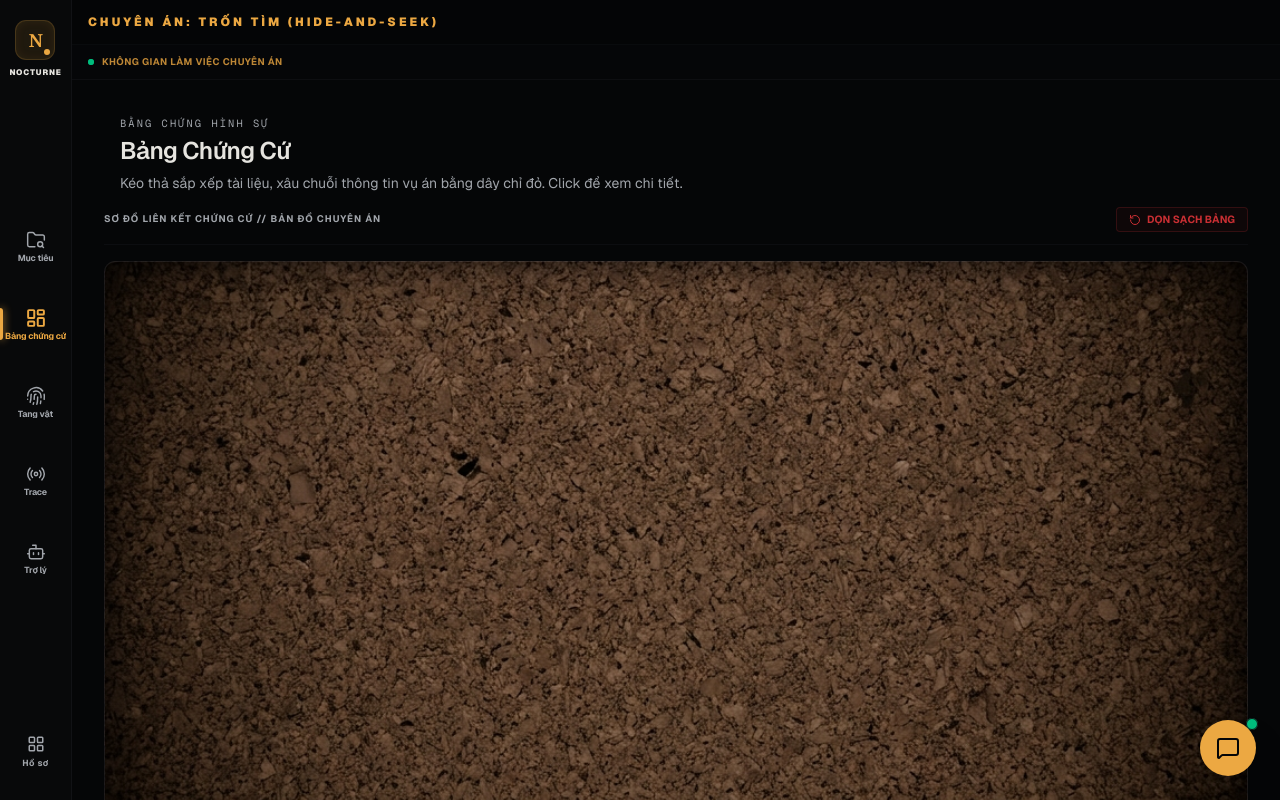
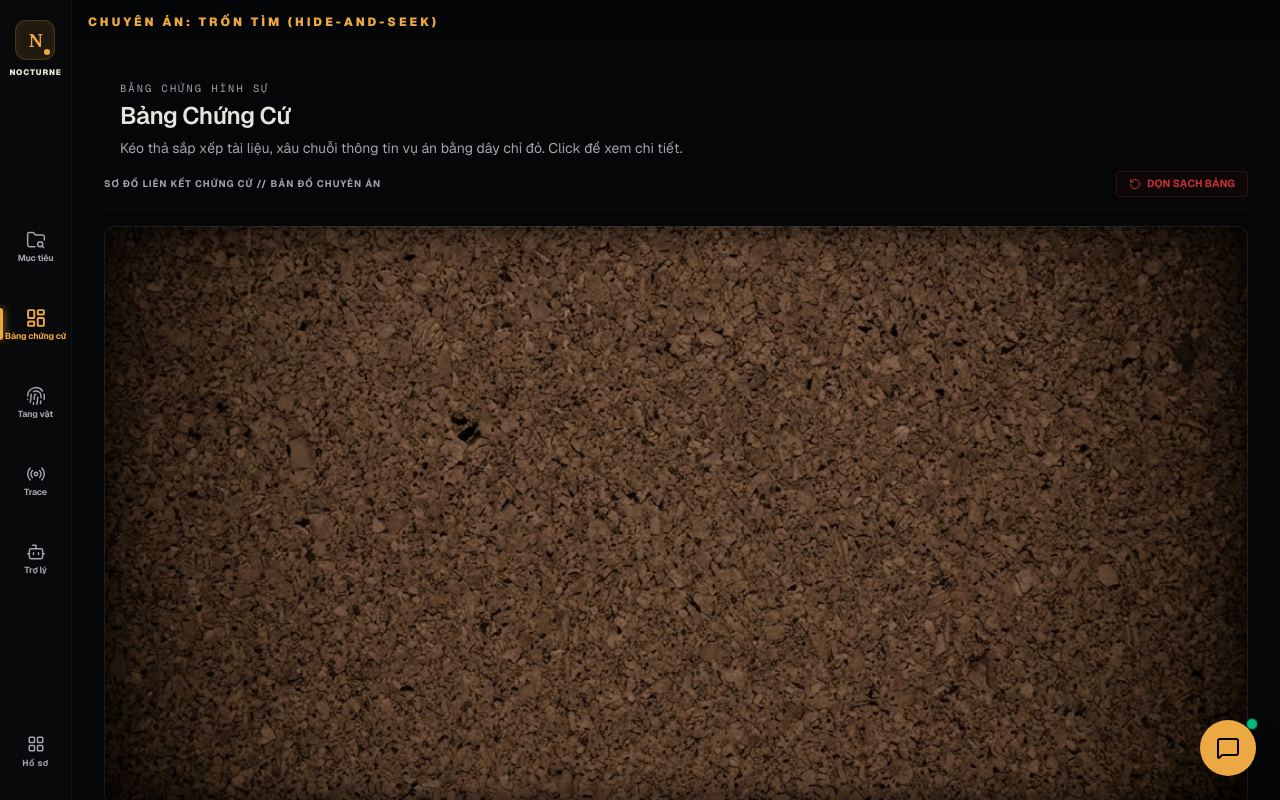
Before and after one commit to dewey97/dect_project, a Next.js app: page /board in a window 1280 px wide. Built offline with nearby package versions, Linux system fonts and the light colour scheme.

Commit message:
feat: remove workspace status bar and the text KHONG GIAN LAM VIEC CHUYEN AN

```diff
--- a/components/investigation/responsive-layout.tsx
+++ b/components/investigation/responsive-layout.tsx
@@ -52,18 +52,6 @@ export function ResponsiveLayout({
         <div className="flex-1 flex flex-col h-full overflow-hidden relative">
 
           {pathname !== '/dashboard' && <SystemHeader />}
-
-          {/* WORKSPACE TOOLBAR (Only shown on Desktop) */}
-          <div className="hidden lg:flex items-center justify-between border-b border-border/40 py-2.5 px-4 bg-card/10 text-[0.65rem] font-sans select-none z-20">
-            {/* Left Side: Case Status */}
-            <div className="flex items-center gap-2 text-primary/80 text-[0.6rem] tracking-wider font-bold">
-              <span className="relative flex size-1.5">
-                <span className="absolute inline-flex h-full w-full animate-ping rounded-full bg-emerald-500 opacity-75"></span>
-                <span className="relative inline-flex rounded-full size-1.5 bg-emerald-500"></span>
-              </span>
-              <span>KHÔNG GIAN LÀM VIỆC CHUYÊN ÁN</span>
-            </div>
-          </div>
 
 
           {/* MAIN DYNAMIC PAGE WORKSPACE */}
```
